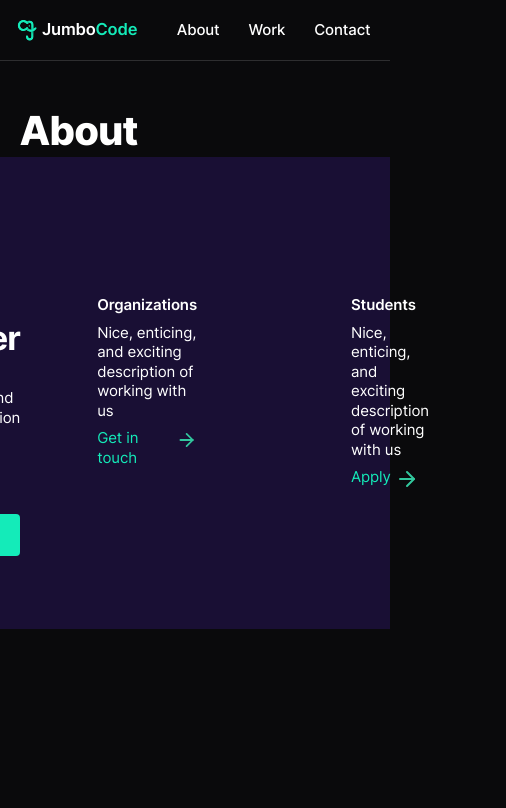
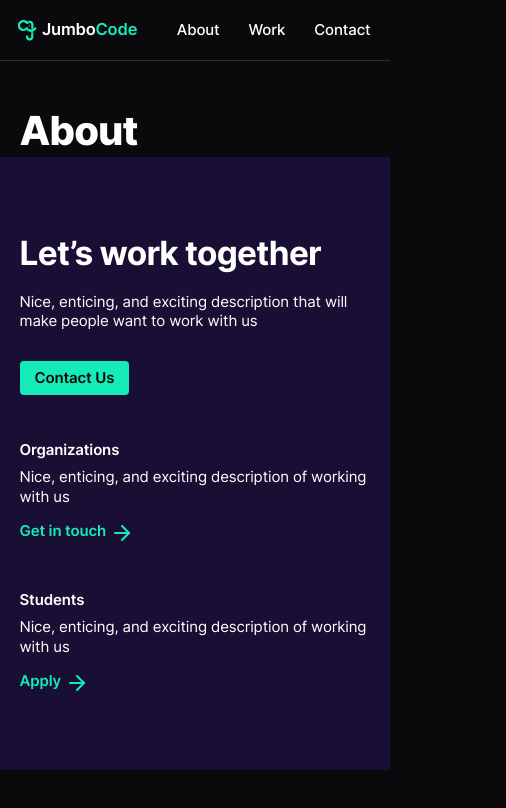
Before and after one commit to JumboCode/jumbocode.org-2023, a Next.js app: page /about in a window 390 px wide. Shown: the top 808 px of the page, 506 px wide, since content can reach past the window. Built offline with nearby package versions, Linux system fonts and the light colour scheme.

Commit message:
Responsive layouts for ContactUs section

```diff
--- a/src/components/ContactUs/ContactUs.jsx
+++ b/src/components/ContactUs/ContactUs.jsx
@@ -6,17 +6,16 @@ const cx = classNames.bind(styles);
 
 export default function ContactUs() {
   return (
-    <div className={classNames(cx('base'))}>
-      <div className={classNames(cx('contact-col'))}>
+    <div className={cx('base')}>
+      <div className={cx('contact-col')}>
         <h2>Let’s work together</h2>
         <p>
-          Nice, enticing, and exciting description that will making people want
+          Nice, enticing, and exciting description that will make people want
           to work with us
         </p>
-        <button type="button">Contact Us</button>
+        <button type="button" className={cx('button')}>Contact Us</button>
       </div>
-      <div className={classNames(cx('groups'))}>
-        <div className={classNames(cx('group'))}>
+      <div className={cx('group')}>
         <h3>Organizations</h3>
         <p>Nice, enticing, and exciting description of working with us</p>
         <a>
@@ -24,7 +23,7 @@ export default function ContactUs() {
           <Arrow />
         </a>
       </div>
-        <div className={classNames(cx('group'))}>
+      <div className={cx('group')}>
         <h3>Students</h3>
         <p>Nice, enticing, and exciting description of working with us</p>
         <a>
@@ -33,6 +32,5 @@ export default function ContactUs() {
         </a>
       </div>
     </div>
-    </div>
   );
 }
--- a/src/components/ContactUs/ContactUs.module.scss
+++ b/src/components/ContactUs/ContactUs.module.scss
@@ -1,56 +1,83 @@
 @use 'styles/utils';
 
 .base {
-  display: flex;
-  flex-wrap: no-wrap;
-  justify-content: center;
+  @include utils.layout-twelve-columns;
+  padding-top: 5rem;
+  padding-bottom: 5rem;
+  row-gap: 3rem;
+
   background: utils.$color-deep-purple;
   align-items: center;
-  height: 472px;
   @include utils.layout-full-bleed;
 
   .contact-col {
-    display: flex;
-    gap: 28px;
-    flex-direction: column;
-    align-content: space-between;
-  }
-  .groups {
-    display: flex;
-    flex-direction: row;
+    grid-column: content-left-edge / span 6;
+    padding-right: max(0px, calc(100% - 35ch));
+
+    h2 {
+      margin-bottom: 0.5em;
+    }
+    p {
+      margin-bottom: 0.75em;
+    }
+
+    .button {
+      margin-top: 2rem;
+    }
   }
 
   .group {
     display: flex;
-    gap: 8px;
-    padding: 77px;
     flex-direction: column;
+    grid-column: span 3;
 
     h3 {
       @include utils.type-h5;
+      margin-bottom: 0.5em;
     }
 
     a {
       color: utils.$color-green;
       display: flex;
+      margin-top: 1rem;
+      font-weight: 600;
+
+      svg * {
+        stroke: utils.$color-green;
+      }
     }
   }
 
-  button {
+  .button {
     background-color: utils.$color-green;
     color: utils.$color-deep-black;
     display: flex;
     flex-direction: row;
     justify-content: center;
     align-items: center;
-    padding: 9px 24px 10px;
-    width: 136px;
-    height: 42px;
-    left: 164px;
-    top: 305px;
+    padding: 0.5rem 1rem;
     border-radius: 4px;
     font-weight: 600;
-    font-size: 16px;
-    line-height: 150%;
+  }
+
+
+  @include utils.media-small {
+    align-items: start;
+    .contact-col {
+      grid-row: span 2;
+      padding-right: 2rem;
+    }
+    .group {
+      grid-column: span 6 / content-right-edge;
+    }
+  }
+
+  @include utils.media-smallest {
+    .contact-col {
+      padding-right: 0;
+    }
+    .contact-col, .group {
+      grid-column: content-left-edge / content-right-edge;
+    }
   }
 }
```
Lines whose indentation alone changed are shown as unchanged.
